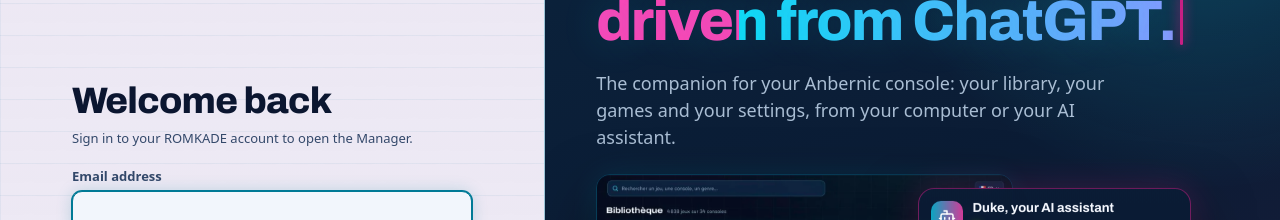
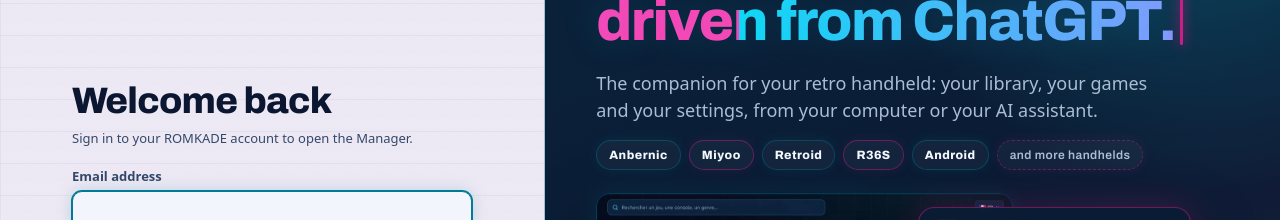
Before and after one commit to RomKade/romkade-manager, a React (Vite) app in the folder frontend/: page / in a window 1280 px wide. Shown: the part 157-377 px from the top of the page. Built offline with nearby package versions, Linux system fonts and the light colour scheme; no server answers; a web font is replaced by a local one.

Commit message:
Manager, écran de connexion : toutes les consoles rétro portables, plus seulement Anbernic (pastilles Anbernic, Miyoo, Retroid, R36S, Android)

```diff
--- a/frontend/src/auth/AuthScreen.tsx
+++ b/frontend/src/auth/AuthScreen.tsx
@@ -447,6 +447,12 @@
           <RotatingWords words={words} />
         </h2>
         <p className="auth-pitch__lead">{t("auth.pitch.lead")}</p>
+        <ul className="auth-pitch__brands">
+          {t("auth.pitch.brands").split("|").map((brand, i) => (
+            <li key={brand} style={{ animationDelay: `${0.35 + i * 0.08}s` }}>{brand}</li>
+          ))}
+          <li className="auth-pitch__brands-more" style={{ animationDelay: "0.8s" }}>{t("auth.pitch.more")}</li>
+        </ul>
         <div className="auth-pitch__shots">
           <img className="auth-pitch__shot auth-pitch__shot--library" src={libraryShot} alt="" aria-hidden width={1156} height={843} />
           <DukeChat />
--- a/frontend/src/i18n/locales/auth.ts
+++ b/frontend/src/i18n/locales/auth.ts
@@ -52,7 +52,9 @@
     "pitch.kicker": "ROMKADE Manager",
     "pitch.title1": "Ta console rétro,",
     "pitch.rotate": "enfin rangée.|pilotée depuis ChatGPT.|à portée de voix.|toujours sauvegardée.",
-    "pitch.lead": "Le compagnon de ta console Anbernic : ta bibliothèque, tes parties et tes réglages, depuis ton ordinateur ou ton assistant IA.",
+    "pitch.lead": "Le compagnon de ta console rétro portable : ta bibliothèque, tes parties et tes réglages, depuis ton ordinateur ou ton assistant IA.",
+    "pitch.brands": "Anbernic|Miyoo|Retroid|R36S|Android",
+    "pitch.more": "et d'autres consoles",
     "f.library.t": "Une bibliothèque qui donne envie",
     "f.library.d": "Jaquettes, genres, années et recherche instantanée sur tous tes jeux.",
     "f.play.t": "Joue en un clic",
@@ -121,7 +123,9 @@
     "pitch.kicker": "ROMKADE Manager",
     "pitch.title1": "Your retro console,",
     "pitch.rotate": "finally organised.|driven from ChatGPT.|just a sentence away.|always backed up.",
-    "pitch.lead": "The companion for your Anbernic console: your library, your games and your settings, from your computer or your AI assistant.",
+    "pitch.lead": "The companion for your retro handheld: your library, your games and your settings, from your computer or your AI assistant.",
+    "pitch.brands": "Anbernic|Miyoo|Retroid|R36S|Android",
+    "pitch.more": "and more handhelds",
     "f.library.t": "A library you'll love",
     "f.library.d": "Box art, genres, years and instant search across all your games.",
     "f.play.t": "Play in one click",
@@ -190,7 +194,9 @@
     "pitch.kicker": "ROMKADE Manager",
     "pitch.title1": "Tu consola retro,",
     "pitch.rotate": "por fin ordenada.|controlada desde ChatGPT.|a una frase de distancia.|siempre a salvo.",
-    "pitch.lead": "El compañero de tu consola Anbernic: tu biblioteca, tus partidas y tus ajustes, desde tu ordenador o tu asistente IA.",
+    "pitch.lead": "El compañero de tu consola retro portátil: tu biblioteca, tus partidas y tus ajustes, desde tu ordenador o tu asistente IA.",
+    "pitch.brands": "Anbernic|Miyoo|Retroid|R36S|Android",
+    "pitch.more": "y otras consolas",
     "f.library.t": "Una biblioteca que enamora",
     "f.library.d": "Carátulas, géneros, años y búsqueda instantánea en todos tus juegos.",
     "f.play.t": "Juega con un clic",
--- a/frontend/src/styles/auth.css
+++ b/frontend/src/styles/auth.css
@@ -140,3 +140,12 @@
 @keyframes duke-dot { 0%, 100% { opacity: 0.3; transform: translateY(0); } 50% { opacity: 1; transform: translateY(-3px); } }
 @media (max-width: 1100px) { .duke-chat { width: 56%; } }
 @media (prefers-reduced-motion: reduce) { .duke-chat, .duke-chat__msg, .duke-chat__typing i { animation: none !important; } }
+
+/* Types de consoles prises en charge */
+.auth-pitch__brands { list-style: none; display: flex; flex-wrap: wrap; gap: 8px; margin: 16px 0 0; padding: 0; }
+.auth-pitch__brands li { padding: 5px 12px; border-radius: var(--r-pill); font-family: var(--font-display); font-weight: 750; font-size: var(--fs-xs);
+  letter-spacing: 0.04em; color: var(--screen-ink); background: rgb(255 255 255 / 0.04); border: 1px solid color-mix(in srgb, var(--accent) 40%, transparent);
+  box-shadow: 0 0 14px rgb(17 217 245 / 0.08); animation: auth-up 500ms var(--ease) both; }
+.auth-pitch__brands li:nth-child(even) { border-color: color-mix(in srgb, var(--accent-2) 45%, transparent); box-shadow: 0 0 14px rgb(255 67 181 / 0.08); }
+.auth-pitch__brands .auth-pitch__brands-more { border-style: dashed; border-color: rgb(255 255 255 / 0.18); color: var(--screen-ink-2); font-weight: 600; box-shadow: none; }
+@media (prefers-reduced-motion: reduce) { .auth-pitch__brands li { animation: none !important; } }
```
